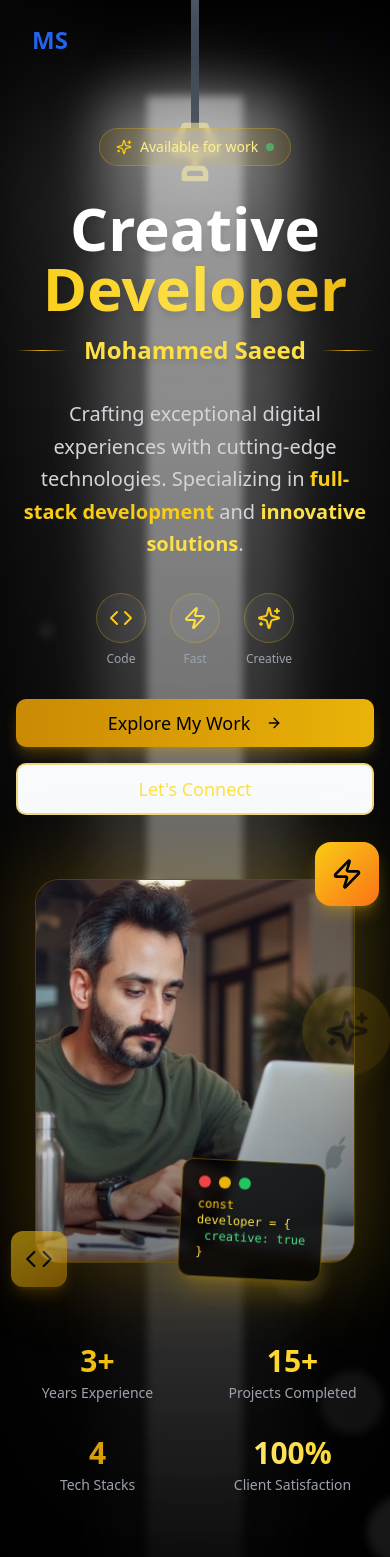
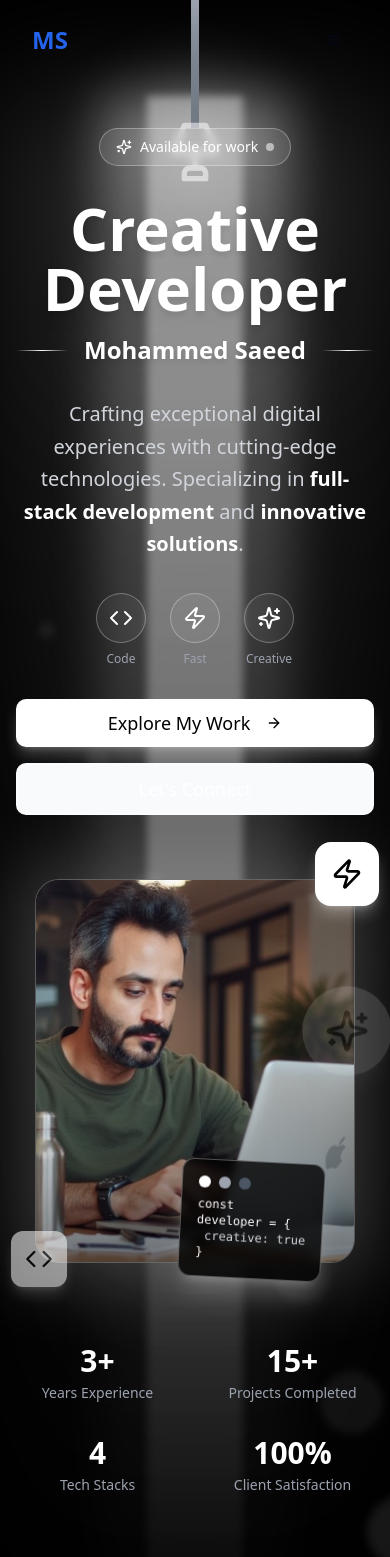
Before and after one commit to MohammedSaeed9444/myPortfolio, a React (Vite) app: page / in a window 390 px wide. Shown: the top 1557 px of the page. Built offline with nearby package versions, Linux system fonts and the light colour scheme.

Commit message:
Refactor: Implement dark theme with light reveal
Adjusted the site to a dark theme, implementing a light reveal effect.  Modified HeroSection and ProjectsSection to use black and white, with a gradual illumination effect.

```diff
--- a/src/components/HeroSection.tsx
+++ b/src/components/HeroSection.tsx
@@ -36,10 +36,10 @@ const HeroSection: React.FC = () => {
           <div className="absolute top-0 left-1/2 transform -translate-x-1/2 z-10">
             <div className="relative">
               {/* Lamppost pole */}
-              <div className="w-2 h-32 bg-gradient-to-b from-gray-600 to-gray-800 mx-auto"></div>
+              <div className="w-2 h-32 bg-gradient-to-b from-gray-400 to-gray-600 mx-auto"></div>
               {/* Lamp fixture */}
               <div className="relative -mt-2">
-                <Lamp className="w-16 h-16 text-yellow-200 drop-shadow-2xl mx-auto animate-pulse" />
+                <Lamp className="w-16 h-16 text-white drop-shadow-2xl mx-auto animate-pulse" />
                 <div className="absolute -inset-8 bg-white/30 rounded-full blur-2xl"></div>
               </div>
             </div>
@@ -75,16 +75,6 @@ const HeroSection: React.FC = () => {
             ></div>
           </div>
 
-          {/* Subtle mouse-following ambient light */}
-          <div
-            className="absolute w-64 h-64 rounded-full opacity-10 blur-2xl transition-all duration-500"
-            style={{
-              background: `radial-gradient(circle, rgba(255, 255, 255, 0.3) 0%, transparent 60%)`,
-              left: `${mousePosition.x - 128}px`,
-              top: `${mousePosition.y - 128}px`,
-            }}
-          ></div>
-
           {/* Floating illuminated particles */}
           <div className="absolute inset-0">
             {Array.from({ length: 8 }, (_, i) => (
@@ -109,47 +99,47 @@ const HeroSection: React.FC = () => {
             {/* Text Content */}
             <div className={`space-y-8 text-center lg:text-left transition-all duration-1200 ${isVisible ? 'opacity-100 translate-x-0' : 'opacity-0 -translate-x-10'}`}>
               {/* Badge */}
-              <div className={`inline-flex items-center gap-2 px-4 py-2 rounded-full bg-yellow-500/10 border border-yellow-500/30 backdrop-blur-sm transition-all duration-800 delay-200 ${isVisible ? 'opacity-100 scale-100' : 'opacity-0 scale-95'}`}>
-                <Sparkles className="w-4 h-4 text-yellow-400" />
-                <span className="text-sm font-medium text-yellow-200">Available for work</span>
-                <div className="w-2 h-2 bg-green-400 rounded-full animate-pulse"></div>
+              <div className={`inline-flex items-center gap-2 px-4 py-2 rounded-full bg-white/10 border border-white/30 backdrop-blur-sm transition-all duration-800 delay-200 ${isVisible ? 'opacity-100 scale-100' : 'opacity-0 scale-95'}`}>
+                <Sparkles className="w-4 h-4 text-white" />
+                <span className="text-sm font-medium text-white">Available for work</span>
+                <div className="w-2 h-2 bg-white rounded-full animate-pulse"></div>
               </div>
 
               {/* Main Heading */}
               <div className="space-y-4">
                 <h1 className={`text-6xl md:text-7xl lg:text-8xl font-black leading-none transition-all duration-1000 delay-400 ${isVisible ? 'opacity-100 translate-y-0' : 'opacity-0 translate-y-10'}`}>
                   <span className="block text-white drop-shadow-lg">Creative</span>
-                  <span className="block bg-gradient-to-r from-yellow-400 via-yellow-300 to-yellow-500 bg-clip-text text-transparent drop-shadow-lg">
+                  <span className="block text-white drop-shadow-lg">
                     Developer
                   </span>
                 </h1>
 
                 <div className={`flex items-center gap-4 justify-center lg:justify-start transition-all duration-1000 delay-600 ${isVisible ? 'opacity-100 translate-y-0' : 'opacity-0 translate-y-10'}`}>
-                  <div className="h-px bg-gradient-to-r from-transparent via-yellow-500 to-transparent flex-1 max-w-20"></div>
-                  <span className="text-2xl font-bold text-yellow-300 drop-shadow-lg">Mohammed Saeed</span>
-                  <div className="h-px bg-gradient-to-r from-transparent via-yellow-500 to-transparent flex-1 max-w-20"></div>
+                  <div className="h-px bg-gradient-to-r from-transparent via-white to-transparent flex-1 max-w-20"></div>
+                  <span className="text-2xl font-bold text-white drop-shadow-lg">Mohammed Saeed</span>
+                  <div className="h-px bg-gradient-to-r from-transparent via-white to-transparent flex-1 max-w-20"></div>
                 </div>
               </div>
 
               {/* Description */}
               <p className={`text-xl text-gray-300 leading-relaxed max-w-lg mx-auto lg:mx-0 transition-all duration-1000 delay-700 ${isVisible ? 'opacity-100 translate-y-0' : 'opacity-0 translate-y-10'}`}>
                 Crafting exceptional digital experiences with cutting-edge technologies.
-                Specializing in <span className="text-yellow-400 font-semibold">full-stack development</span> and{' '}
-                <span className="text-yellow-300 font-semibold">innovative solutions</span>.
+                Specializing in <span className="text-white font-semibold">full-stack development</span> and{' '}
+                <span className="text-white font-semibold">innovative solutions</span>.
               </p>
 
               {/* Tech Stack Icons */}
               <div className={`flex justify-center lg:justify-start gap-6 transition-all duration-1000 delay-800 ${isVisible ? 'opacity-100 translate-y-0' : 'opacity-0 translate-y-10'}`}>
                 {[
-                  { icon: Code, label: 'Code', color: 'text-yellow-400' },
-                  { icon: Zap, label: 'Fast', color: 'text-yellow-300' },
-                  { icon: Sparkles, label: 'Creative', color: 'text-yellow-400' },
+                  { icon: Code, label: 'Code', color: 'text-white' },
+                  { icon: Zap, label: 'Fast', color: 'text-white' },
+                  { icon: Sparkles, label: 'Creative', color: 'text-white' },
                 ].map((item, index) => (
                   <div key={index} className="flex flex-col items-center gap-2 group cursor-pointer">
-                    <div className="p-3 rounded-full bg-white/5 border border-yellow-500/30 group-hover:border-yellow-500/50 transition-all duration-300 group-hover:scale-110 group-hover:shadow-lg group-hover:shadow-yellow-500/20">
+                    <div className="p-3 rounded-full bg-white/5 border border-white/30 group-hover:border-white/50 transition-all duration-300 group-hover:scale-110 group-hover:shadow-lg group-hover:shadow-white/20">
                       <item.icon className={`w-6 h-6 ${item.color} group-hover:scale-110 transition-transform duration-300`} />
                     </div>
-                    <span className="text-xs text-gray-400 group-hover:text-yellow-300 transition-colors duration-300">{item.label}</span>
+                    <span className="text-xs text-gray-400 group-hover:text-white transition-colors duration-300">{item.label}</span>
                   </div>
                 ))}
               </div>
@@ -158,7 +148,7 @@ const HeroSection: React.FC = () => {
               <div className={`flex flex-col sm:flex-row gap-4 justify-center lg:justify-start transition-all duration-1000 delay-900 ${isVisible ? 'opacity-100 translate-y-0' : 'opacity-0 translate-y-10'}`}>
                 <Button
                   size="lg"
-                  className="group text-lg px-8 py-6 bg-gradient-to-r from-yellow-600 to-yellow-500 hover:from-yellow-500 hover:to-yellow-400 text-black border-0 shadow-lg shadow-yellow-500/25 hover:shadow-yellow-500/40 transition-all duration-300 hover:scale-105"
+                  className="group text-lg px-8 py-6 bg-white text-black hover:bg-gray-200 border-0 shadow-lg shadow-white/25 hover:shadow-white/40 transition-all duration-300 hover:scale-105"
                   onClick={() => scrollToSection('projects')}
                 >
                   Explore My Work
@@ -167,7 +157,7 @@ const HeroSection: React.FC = () => {
                 <Button
                   size="lg"
                   variant="outline"
-                  className="text-lg px-8 py-6 border-2 border-yellow-500/50 text-yellow-300 hover:bg-yellow-500/10 hover:border-yellow-400 hover:text-yellow-200 transition-all duration-300 hover:scale-105"
+                  className="text-lg px-8 py-6 border-2 border-white/50 text-white hover:bg-white/10 hover:border-white hover:text-white transition-all duration-300 hover:scale-105"
                   onClick={() => scrollToSection('contact')}
                 >
                   Let&apos;s Connect
@@ -180,8 +170,8 @@ const HeroSection: React.FC = () => {
               <div className="relative">
                 {/* Main Image Container */}
                 <div className="relative group">
-                  <div className="absolute -inset-4 bg-gradient-to-r from-yellow-600 via-yellow-500 to-yellow-400 rounded-3xl blur-2xl opacity-20 group-hover:opacity-30 transition-opacity duration-500"></div>
-                  <div className="relative w-80 h-96 md:w-96 md:h-[28rem] rounded-3xl overflow-hidden border border-yellow-500/30 bg-black/50 backdrop-blur-sm group-hover:scale-105 transition-all duration-500">
+                  <div className="absolute -inset-4 bg-white rounded-3xl blur-2xl opacity-20 group-hover:opacity-30 transition-opacity duration-500"></div>
+                  <div className="relative w-80 h-96 md:w-96 md:h-[28rem] rounded-3xl overflow-hidden border border-white/30 bg-black/50 backdrop-blur-sm group-hover:scale-105 transition-all duration-500">
                     <img
                       src="3.png"
                       alt="Mohammed Saeed - Creative Developer"
@@ -192,28 +182,28 @@ const HeroSection: React.FC = () => {
                 </div>
 
                 {/* Floating Elements */}
-                <div className="absolute -top-6 -right-6 w-16 h-16 bg-gradient-to-br from-yellow-400 to-orange-500 rounded-2xl flex items-center justify-center shadow-lg shadow-yellow-500/30 animate-bounce" style={{ animationDuration: '3s' }}>
+                <div className="absolute -top-6 -right-6 w-16 h-16 bg-white rounded-2xl flex items-center justify-center shadow-lg shadow-white/30 animate-bounce" style={{ animationDuration: '3s' }}>
                   <Zap className="w-8 h-8 text-black" />
                 </div>
-                <div className="absolute -bottom-6 -left-6 w-14 h-14 bg-gradient-to-br from-yellow-400 to-yellow-600 rounded-xl flex items-center justify-center shadow-lg shadow-yellow-500/30 animate-pulse">
+                <div className="absolute -bottom-6 -left-6 w-14 h-14 bg-white rounded-xl flex items-center justify-center shadow-lg shadow-white/30 animate-pulse">
                   <Code className="w-7 h-7 text-black" />
                 </div>
-                <div className="absolute top-1/3 -right-4 w-12 h-12 bg-gradient-to-br from-yellow-400 to-yellow-600 rounded-full flex items-center justify-center shadow-lg shadow-yellow-500/30 animate-ping" style={{ animationDuration: '2s' }}>
+                <div className="absolute top-1/3 -right-4 w-12 h-12 bg-white rounded-full flex items-center justify-center shadow-lg shadow-white/30 animate-ping" style={{ animationDuration: '2s' }}>
                   <Sparkles className="w-6 h-6 text-black" />
                 </div>
 
                 {/* Code Snippet Floating Card */}
-                <div className="absolute -bottom-4 right-8 bg-black/80 backdrop-blur-sm border border-yellow-500/30 rounded-lg p-4 shadow-xl shadow-yellow-500/20 transform rotate-3 hover:rotate-0 transition-transform duration-300">
+                <div className="absolute -bottom-4 right-8 bg-black/80 backdrop-blur-sm border border-white/30 rounded-lg p-4 shadow-xl shadow-white/20 transform rotate-3 hover:rotate-0 transition-transform duration-300">
                   <div className="flex items-center gap-2 mb-2">
-                    <div className="w-3 h-3 bg-red-500 rounded-full"></div>
-                    <div className="w-3 h-3 bg-yellow-500 rounded-full"></div>
-                    <div className="w-3 h-3 bg-green-500 rounded-full"></div>
+                    <div className="w-3 h-3 bg-white rounded-full"></div>
+                    <div className="w-3 h-3 bg-gray-400 rounded-full"></div>
+                    <div className="w-3 h-3 bg-gray-600 rounded-full"></div>
                   </div>
                   <div className="text-xs font-mono text-gray-300">
-                    <div className="text-yellow-400">const</div>
-                    <div className="text-yellow-300">developer = &#123;</div>
-                    <div className="text-green-400 ml-2">creative: true</div>
-                    <div className="text-yellow-300">&#125;</div>
+                    <div className="text-white">const</div>
+                    <div className="text-white">developer = &#123;</div>
+                    <div className="text-gray-300 ml-2">creative: true</div>
+                    <div className="text-white">&#125;</div>
                   </div>
                 </div>
               </div>
@@ -223,13 +213,13 @@ const HeroSection: React.FC = () => {
           {/* Bottom Stats */}
           <div className={`mt-20 grid grid-cols-2 md:grid-cols-4 gap-8 text-center transition-all duration-1000 delay-1000 ${isVisible ? 'opacity-100 translate-y-0' : 'opacity-0 translate-y-10'}`}>
             {[
-              { number: '3+', label: 'Years Experience', color: 'from-yellow-400 to-yellow-500' },
-              { number: '15+', label: 'Projects Completed', color: 'from-yellow-300 to-yellow-400' },
-              { number: '4', label: 'Tech Stacks', color: 'from-yellow-500 to-yellow-600' },
-              { number: '100%', label: 'Client Satisfaction', color: 'from-yellow-200 to-yellow-400' },
+              { number: '3+', label: 'Years Experience' },
+              { number: '15+', label: 'Projects Completed' },
+              { number: '4', label: 'Tech Stacks' },
+              { number: '100%', label: 'Client Satisfaction' },
             ].map((stat, index) => (
               <div key={index} className="group cursor-pointer">
-                <div className={`text-3xl font-black bg-gradient-to-r ${stat.color} bg-clip-text text-transparent group-hover:scale-110 transition-transform duration-300`}>
+                <div className="text-3xl font-black text-white group-hover:scale-110 transition-transform duration-300">
                   {stat.number}
                 </div>
                 <div className="text-gray-400 text-sm mt-1 group-hover:text-gray-300 transition-colors duration-300">
```
Also changed, not shown: src/components/ProjectsSection.tsx (+4 -4 lines).
